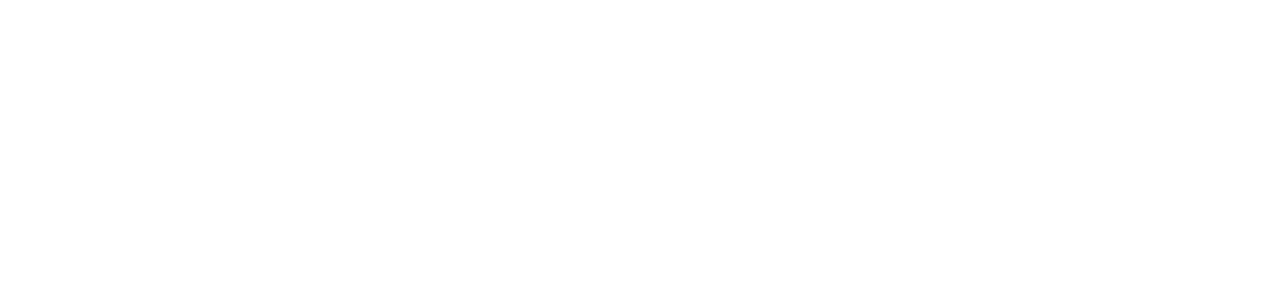
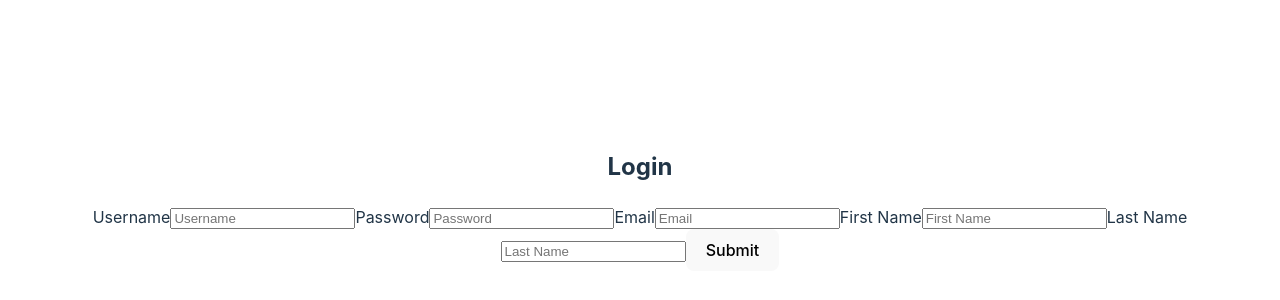
Before and after one commit to ivantko/CapstoneFinal, a React (Vite) app in the folder capstone-final/: page /login in a window 1280 px wide. Before the commit this address had no page. Shown: the part 200-500 px from the top of the page. Built offline with nearby package versions, Linux system fonts and the light colour scheme.

Commit message:
added login page

```diff
--- a/capstone-final/src/App.jsx
+++ b/capstone-final/src/App.jsx
@@ -5,6 +5,8 @@
 import Home from "./components/Home";
 import Register from "./components/Register";
 import { useState } from 'react';
+import Login from './components/Login';
+
 
 function App() {
   const [id, setid] = useState(null);
@@ -16,6 +18,7 @@
           <Routes>
             <Route path="/" element={<Home />} />
             <Route path="/register" element={<Register setid={setid}/>} />
+            <Route path="/login" element={<Login id={id} />} />
           </Routes>
           </BrowserRouter>
         </div>
--- a/capstone-final/src/components/Login.jsx
+++ b/capstone-final/src/components/Login.jsx
@@ -0,0 +1,71 @@
+import { useState } from "react";
+
+function Login (){
+    const [userInfo, setUserInfo] = useState({
+        username: "",
+        password: "",
+       });
+    const [errorMsg, setError] = useState(null);
+
+
+    const eventHandler = async (event) => {
+        event.preventDefault();
+        // const{data, error} = await register(userInfo);
+
+        if(error){
+
+            // setError(error.data.message)
+            // console.log(`error ${JSON.stringify(error.data.message)}`);
+        } else {
+
+            // props.setid(data.id)
+            // console.log(`data ${JSON.stringify(data.id)}`);
+        }
+    };
+
+    const onUserInput = (e) => {
+        if(errorMsg){
+            setError(null);
+        }
+
+
+        setUserInfo({...userInfo, [e.target.name]: e.target.value });
+    };
+
+
+return (
+    <div>
+        <h2>Login</h2>
+        {/* error message  */}
+        {errorMsg ? <p>{errorMsg}</p> : <span />}
+        <form onSubmit={eventHandler}>
+            <label>
+                Username
+                <input type="text" placeholder="Username" name="username" value={userInfo.username} onChange={onUserInput} />
+            </label>
+            <label>
+                Password
+                <input type="password" placeholder="Password" name="password" value={userInfo.password} onChange={onUserInput}/>
+            </label>
+            <label>
+                Email
+                <input type="text" placeholder="Email" name="email" value={userInfo.email} onChange={onUserInput} />
+            </label>
+            <label>
+                First Name
+                <input type="text" placeholder="First Name" name="first_name" value={userInfo.first_name} onChange={onUserInput} />
+            </label>
+            <label>
+                Last Name
+                <input type="text" placeholder="Last Name" name="last_name" value={userInfo.last_name} onChange={onUserInput} />
+            </label>
+            <button type="submit">Submit</button>
+        </form>
+    </div>
+    );
+
+}
+
+
+
+export default Login;
--- a/capstone-final/src/components/Register.jsx
+++ b/capstone-final/src/components/Register.jsx
@@ -71,7 +71,7 @@
             <button type="submit">Submit</button>
         </form>
     </div>
-);
+    );
 
 }
 
```
